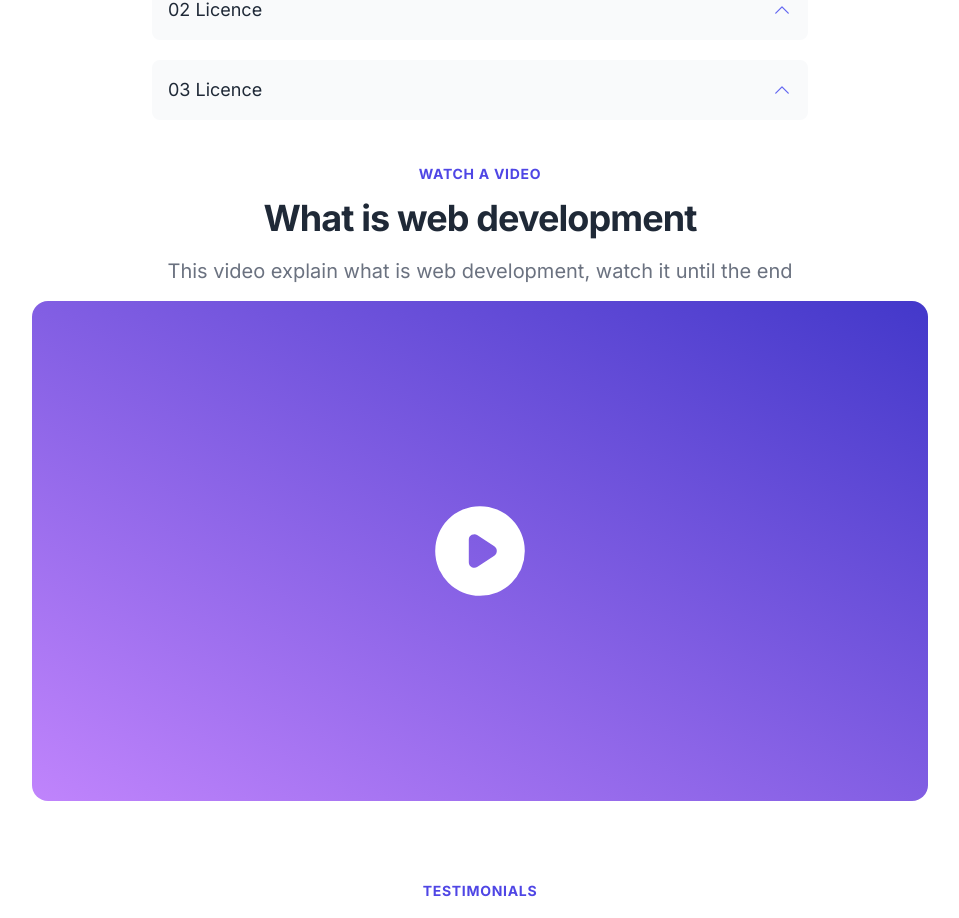
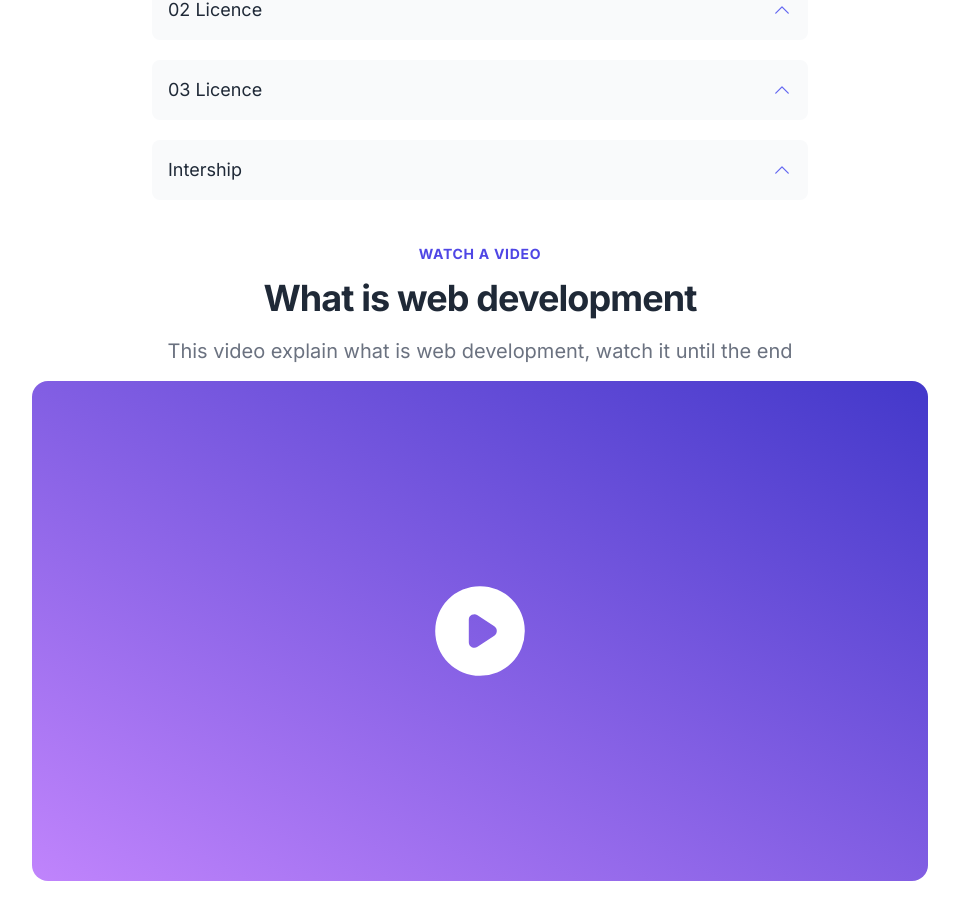
Before and after one commit to SalemDevLouy/DWAM, a Next.js app: page / in a window 1280 px wide. Shown: the part 1716-2634 px from the top of the page, without its empty margins (160-1119 px from the left). Built offline with nearby package versions, Linux system fonts and the light colour scheme.

Commit message:
add intership
add intership

```diff
--- a/src/components/Lesson.tsx
+++ b/src/components/Lesson.tsx
@@ -100,4 +100,14 @@ const levels = [
       }
   ]
   },
+  {
+    level: "Intership",
+    sesmester:[
+      {
+      no:'intership',
+      desc:"Here is same file you will need it",
+      link:"https://drive.google.com/drive/folders/1e65_R6q0PBzTlFLxuZvAb48uCIJE1bzJ?fbclid=IwZXh0bgNhZW0CMTAAAR31VTmRZ7dtUsQU-pwSxFcM1Vwa3FNOoa1qndLYNyvN0wxSNLhXxAr5j1E_aem_AREX99JseUyk4oUxq_MPMhINO4hcNDVQL5XBa9XJQS3jtPJrVms-pXCrUkqwRv_C20PJPbfHmzWZ0xeDjGPy4ete"
+      }
+  ]
+  },
 ];
```
